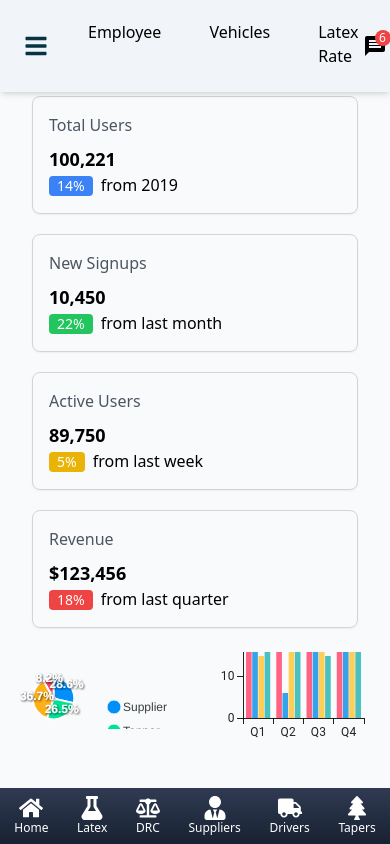
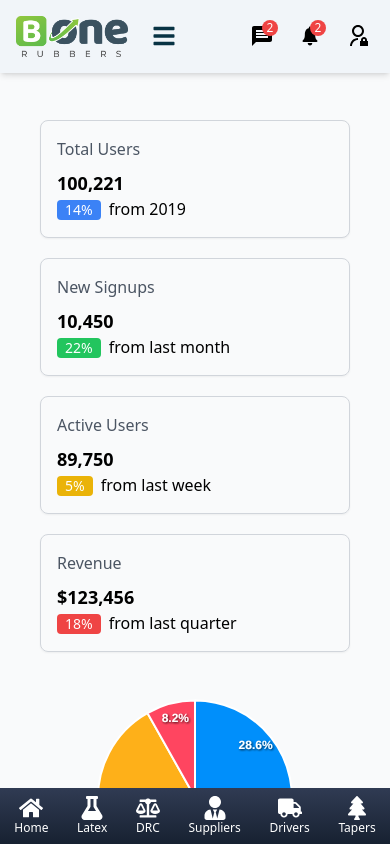
Before and after one commit to bonecompany/Supplier-Management-Client, a React (Vite) app: page / in a window 390 px wide. Built offline with nearby package versions, Linux system fonts and the light colour scheme.

Commit message:
22 th commit for deployment branch for more responsive on home page

```diff
--- a/src/components/admin.components/AdminNavbar.jsx
+++ b/src/components/admin.components/AdminNavbar.jsx
@@ -10,7 +10,7 @@ import NotificationDropdown from "./NotificationDropdown";
 import LogoutDropdown from "./LogoutDropdown";
 import { toast } from "react-toastify";
 
-const AdminNavbar = ({ toggleSidebar, isExpanded }) => {
+const AdminNavbar = ({ toggleSidebar, isExpanded, screen }) => {
   const [showMessageDropdown, setShowMessageDropdown] = useState(false);
   const [showNotificationDropdown, setShowNotificationDropdown] =
     useState(false);
@@ -19,10 +19,6 @@ const AdminNavbar = ({ toggleSidebar, isExpanded }) => {
   const navigate = useNavigate();
 
   const messages = [
-    { sender: "John Doe", text: "Meeting at 3 PM" },
-    { sender: "Jane Smith", text: "New task assigned" },
-    { sender: "John Doe", text: "Meeting at 3 PM" },
-    { sender: "Jane Smith", text: "New task assigned" },
     { sender: "John Doe", text: "Meeting at 3 PM" },
     { sender: "Jane Smith", text: "New task assigned" },
     // Add more messages here
@@ -37,33 +33,17 @@ const AdminNavbar = ({ toggleSidebar, isExpanded }) => {
       title: "New Comment",
       description: "You have a new comment on your post",
     },
-    {
-      title: "System Update",
-      description: "System will be down at 12 AM",
-    },
-    {
-      title: "New Comment",
-      description: "You have a new comment on your post",
-    },
     // Add more notifications here
   ];
 
   const handleClickMessageIcon = () => {
-    if (showMessageDropdown) {
-      setShowMessageDropdown(false);
-    } else {
-      setShowMessageDropdown(true);
+    setShowMessageDropdown(!showMessageDropdown);
     setShowNotificationDropdown(false);
-    }
   };
 
   const handleClickNotificationIcon = () => {
-    if (showNotificationDropdown) {
-      setShowNotificationDropdown(false);
-    } else {
-      setShowNotificationDropdown(true);
+    setShowNotificationDropdown(!showNotificationDropdown);
     setShowMessageDropdown(false);
-    }
   };
 
   const handleClickLogoutIcon = () => {
@@ -71,10 +51,6 @@ const AdminNavbar = ({ toggleSidebar, isExpanded }) => {
     setShowMessageDropdown(false);
     setShowNotificationDropdown(false);
   };
-
-  const closeMessageDropdown = () => setShowMessageDropdown(false);
-  const closeNotificationDropdown = () => setShowNotificationDropdown(false);
-  const closeLogoutDropdown = () => setShowLogoutDropdown(false);
 
   const handleLogout = () => {
     sessionStorage.removeItem("adminToken");
@@ -85,79 +61,34 @@ const AdminNavbar = ({ toggleSidebar, isExpanded }) => {
   };
 
   return (
-    <div className="flex items-center justify-between w-full bg-slate-100 shadow-md">
-      <div
-        className={`flex items-center p-4  ${
-          isExpanded ? "w-64 justify-between" : "justify-start gap-4"
-        }`}
-      >
-        {isExpanded ? (
-          <>
-            <Link
-              to="/admin"
-              className="transition-all duration-500 ease-in-out"
-            >
-              <img
-                src={Logo}
-                alt="B One Rubbers"
-                className="w-28 transition-all duration-500 ease-in-out"
-              />
+    <div className="flex items-center justify-between w-full bg-slate-100 shadow-md p-4">
+      <div className={`flex items-center ${isExpanded ? "w-64" : "w-auto"}`}>
+        <Link to="/admin" className="transition-all duration-500 ease-in-out">
+          <img src={Logo} alt="B One Rubbers" className="w-28" />
         </Link>
         <button
           onClick={toggleSidebar}
-              className="p-2 text-cyan-950 hover:bg-gray-300 rounded-full transition-all duration-500 ease-in-out"
+          className="ml-4 p-2 text-cyan-950 hover:bg-gray-300 rounded-full transition-all duration-500 ease-in-out"
         >
           <FaBars className="text-2xl" />
         </button>
-          </>
-        ) : (
-          <>
-            <button
-              onClick={toggleSidebar}
-              className="p-2 text-cyan-950 hover:bg-gray-300 rounded-full transition-all duration-500 ease-in-out"
-            >
-              <FaBars className="text-2xl" />
-            </button>
-            <Link
-              to="/admin"
-              className="transition-all duration-500 ease-in-out delay-150"
-            >
-              <img
-                src={Logo}
-                alt="B One Rubbers"
-                className="w-28 ml-2 transition-all duration-500 ease-in-out"
-              />
-            </Link>
-          </>
-        )}
       </div>
 
-      <div className="flex flex-grow justify-between items-center p-4">
-        <div className="flex-1 flex justify-center gap-12 font-medium">
-          <Link
-            to={"#"}
-            className="py-1 border-b-4 border-gray-100 hover:border-red-500 duration-500 "
-          >
+      <div className="flex items-center relative">
+        <div className="hidden md:flex flex-grow justify-center gap-12 font-medium">
+          <Link to="#" className="py-1 border-b-4 border-gray-100 hover:border-red-500 duration-500">
             Employee
           </Link>
-          <Link
-            to={"#"}
-            className="py-1 border-b-4 border-gray-100 hover:border-red-500 duration-500 "
-          >
+          <Link to="#" className="py-1 border-b-4 border-gray-100 hover:border-red-500 duration-500">
             Vehicles
           </Link>
-          <Link
-            to={"#"}
-            className="py-1 border-b-4 border-gray-100 hover:border-red-500 duration-500 "
-          >
+          <Link to="#" className="py-1 border-b-4 border-gray-100 hover:border-red-500 duration-500">
             Latex Rate
           </Link>
         </div>
-        <div className="flex-1 flex gap-20 justify-center  relative">
-          <span
-            onClick={handleClickMessageIcon}
-            className="cursor-pointer relative hover:bg-slate-300 duration-300 p-1 rounded-full"
-          >
+
+        <div className="flex items-center gap-4 relative">
+          <span onClick={handleClickMessageIcon} className="cursor-pointer relative hover:bg-slate-300 p-1 rounded-full">
             <MdMessage className="text-2xl" />
             {messages.length > 0 && (
               <span className="absolute top-0 right-0 bg-red-500 text-white rounded-full text-xs w-4 h-4 flex items-center justify-center">
@@ -167,14 +98,11 @@ const AdminNavbar = ({ toggleSidebar, isExpanded }) => {
             <MessageDropdown
               isOpen={showMessageDropdown}
               messages={messages}
-              onClose={closeMessageDropdown}
-              state={setShowNotificationDropdown}
+              onClose={() => setShowMessageDropdown(false)}
             />
           </span>
-          <span
-            onClick={handleClickNotificationIcon}
-            className="cursor-pointer relative hover:bg-slate-300 p-1 duration-300 rounded-full"
-          >
+
+          <span onClick={handleClickNotificationIcon} className="cursor-pointer relative hover:bg-slate-300 p-1 rounded-full">
             <IoIosNotifications className="text-2xl" />
             {notifications.length > 0 && (
               <span className="absolute top-0 right-0 bg-red-500 text-white rounded-full text-xs w-4 h-4 flex items-center justify-center">
@@ -184,17 +112,15 @@ const AdminNavbar = ({ toggleSidebar, isExpanded }) => {
             <NotificationDropdown
               isOpen={showNotificationDropdown}
               notifications={notifications}
-              onClose={closeNotificationDropdown}
+              onClose={() => setShowNotificationDropdown(false)}
             />
           </span>
-          <span
-            onClick={handleClickLogoutIcon}
-            className="cursor-pointer relative hover:bg-slate-300 duration-300 p-1 rounded-full"
-          >
+
+          <span onClick={handleClickLogoutIcon} className="cursor-pointer relative hover:bg-slate-300 p-1 rounded-full ">
             <RiAdminLine className="text-2xl" />
             <LogoutDropdown
               isOpen={showLogoutDropdown}
-              onClose={closeLogoutDropdown}
+              onClose={() => setShowLogoutDropdown(false)}
               onLogout={handleLogout}
             />
           </span>
--- a/src/components/admin.components/AdminSidebar.jsx
+++ b/src/components/admin.components/AdminSidebar.jsx
@@ -1,131 +1,3 @@
-// import React, { useState } from "react";
-// import {
-//   FaHome,
-//   FaTruck,
-//   FaUserTie,
-//   FaTree,
-//   FaFlask,
-//   FaSignOutAlt,
-//   FaBalanceScale,
-// } from "react-icons/fa";
-// import SidebarItem from "./SidebarItem";
-// import AdminNavbar from "./AdminNavbar";
-// import { Outlet, useNavigate } from "react-router-dom";
-
-// const AdminSidebar = () => {
-//   const [isExpanded, setIsExpanded] = useState(true);
-//   const [isMenu, setIsMenu] = useState("")
-
-//   const navigate = useNavigate();
-
-//   const toggleSidebar = () => {
-//     setIsExpanded(!isExpanded);
-//   };
-
-//   return (
-//     <div className="flex h-screen flex-col ">
-//       <header className="fixed left-0 top-0 right-0 z-50 ">
-//         <AdminNavbar toggleSidebar={toggleSidebar} isExpanded={isExpanded} />
-//       </header>
-//       <div className="flex h-full pt-[72px] ">
-//         <aside
-//           className={`flex flex-col ${isExpanded ? "w-64 px-2" : "w-16"
-//             } bg-gradient-to-b from-[#303b53] to-[#172131] text-white h-full transition-width duration-200 shadow-lg`}
-//         >
-//           <nav className="flex flex-col justify-between flex-1 ">
-//             <div className="flex flex-col space-y-2 mt-4 px-1 ">
-//               <SidebarItem
-//                 icon={<FaHome />}
-//                 label="Home"
-//                 isExpanded={isExpanded}
-//                 isMenu={isMenu}
-//                 onClick={() => {
-//                   navigate("/admin");
-//                   setIsExpanded(!isExpanded);
-//                   setIsMenu("Home")
-//                 }}
-//               />
-//               <SidebarItem
-//                 icon={<FaFlask />}
-//                 label="Latex Parchase"
-//                 isExpanded={isExpanded}
-//                 isMenu={isMenu}
-//                 onClick={() => {
-//                   navigate("/admin/latex-parchase");
-//                   setIsExpanded(false);
-//                   setIsMenu("Latex Parchase")
-//                 }}
-//               />
-//               <SidebarItem
-//                 icon={<FaBalanceScale />}
-//                 label="DRC Updation"
-//                 isExpanded={isExpanded}
-//                 isMenu={isMenu}
-//                 onClick={() => {
-//                   navigate("/admin/drc-updation");
-//                   setIsExpanded(false);
-//                   setIsMenu("DRC Updation")
-//                 }}
-//               />
-//               <SidebarItem
-//                 icon={<FaUserTie />}
-//                 label="Suppliers"
-//                 isExpanded={isExpanded}
-//                 isMenu={isMenu}
-//                 onClick={() => {
-//                   navigate("/admin/suppliers");
-//                   setIsExpanded(false);
-//                   setIsMenu("Suppliers")
-//                 }}
-//               />
-//               <SidebarItem
-//                 icon={<FaTruck />}
-//                 label="Drivers"
-//                 isExpanded={isExpanded}
-//                 isMenu={isMenu}
-//                 onClick={() => {
-//                   navigate("/admin/drivers");
-//                   setIsExpanded(false);
-//                   setIsMenu("Drivers")
-//                 }}
-//               />
-//               <SidebarItem
-//                 icon={<FaTree />}
-//                 label="Tapers"
-//                 isExpanded={isExpanded}
-//                 isMenu={isMenu}
-//                 onClick={() => {
-//                   navigate("/admin/tapers");
-//                   setIsExpanded(false);
-//                   setIsMenu("Tapers")
-//                 }}
-//               />
-//             </div>
-//           </nav>
-//           <div
-//             className={`text-center p-4 text-sm text-gray-400 ${isExpanded ? "block" : "hidden"
-//               }`}
-//           >
-//             © 2024 B One Rubbers
-//           </div>
-//         </aside>
-//         <main className="w-[100vh] h-full flex-1 bg-gray-50 overflow-auto ">
-//           <Outlet />
-//         </main>
-//       </div>
-//     </div>
-//   );
-// };
-
-// export default AdminSidebar;
-
-
-
-
-
-
-
-import React, { useState } from "react";
 import {
   FaHome,
   FaTruck,
@@ -138,10 +10,12 @@ import {
 import SidebarItem from "./SidebarItem";
 import AdminNavbar from "./AdminNavbar";
 import { Outlet, useNavigate } from "react-router-dom";
-import BottomNavbar from "./BottomNavbar"; // Import the new bottom navbar
+import BottomNavbar from "./BottomNavbar";
+import { useState,useEffect } from "react";
 
 const AdminSidebar = () => {
   const [isExpanded, setIsExpanded] = useState(true);
+  const [smallScreen, setSmallScreen] = useState(false);
   const [isMenu, setIsMenu] = useState("");
 
   const navigate = useNavigate();
@@ -150,16 +24,30 @@ const AdminSidebar = () => {
     setIsExpanded(!isExpanded);
   };
 
+  useEffect(() => {
+    const handleResize = () => {
+      setSmallScreen(window.innerWidth < 1024);
+    };
+
+    handleResize();
+
+    window.addEventListener("resize", handleResize);
+
+    return () => {
+      window.removeEventListener("resize", handleResize);
+    };
+  }, []);
+
+
   return (
     <div className="flex h-screen flex-col ">
       <header className="fixed left-0 top-0 right-0 z-50 ">
-        <AdminNavbar toggleSidebar={toggleSidebar} isExpanded={isExpanded} />
+        <AdminNavbar toggleSidebar={toggleSidebar} isExpanded={isExpanded}  screen={smallScreen}  />
       </header>
       <div className="flex h-full pt-[72px]">
-        {/* Sidebar for large screens */}
+
         <aside
-          className={`hidden lg:flex flex-col ${isExpanded ? "w-64 px-2" : "w-16"
-            } bg-gradient-to-b from-[#303b53] to-[#172131] text-white h-full transition-width duration-200 shadow-lg`}
+          className={`hidden lg:flex flex-col ${isExpanded ? "w-64 px-2" : "w-16"} bg-gradient-to-b from-[#303b53] to-[#172131] text-white h-full transition-width duration-200 shadow-lg`}
         >
           <nav className="flex flex-col justify-between flex-1">
             <div className="flex flex-col space-y-2 mt-4 px-1">
@@ -176,13 +64,13 @@ const AdminSidebar = () => {
               />
               <SidebarItem
                 icon={<FaFlask />}
-                label="Latex Parchase"
+                label="Latex Purchase"
                 isExpanded={isExpanded}
                 isMenu={isMenu}
                 onClick={() => {
-                  navigate("/admin/latex-parchase");
+                  navigate("/admin/latex-purchase");
                   setIsExpanded(false);
-                  setIsMenu("Latex Parchase");
+                  setIsMenu("Latex Purchase");
                 }}
               />
               <SidebarItem
@@ -232,15 +120,13 @@ const AdminSidebar = () => {
             </div>
           </nav>
           <div
-            className={`text-center p-4 text-sm text-gray-400 ${isExpanded ? "block" : "hidden"
-              }`}
+            className={`text-center p-4 text-sm text-gray-400 ${isExpanded ? "block" : "hidden"}`}
           >
             © 2024 B One Rubbers
           </div>
         </aside>
 
-        {/* Bottom Navbar for small screens */}
-        <BottomNavbar isMenu={isMenu} setIsMenu={setIsMenu} />
+        <BottomNavbar isMenu={isMenu} setIsMenu={setIsMenu} screen={smallScreen} />
 
         <main className="w-[100vh] h-full flex-1 bg-gray-50 overflow-auto ">
           <Outlet />
--- a/src/components/admin.components/BottomNavbar.jsx
+++ b/src/components/admin.components/BottomNavbar.jsx
@@ -9,7 +9,8 @@ import {
 } from "react-icons/fa";
 import { useNavigate } from "react-router-dom";
 
-const BottomNavbar = ({ isMenu, setIsMenu }) => {
+const BottomNavbar = ({ isMenu, setIsMenu,screen }) => {
+  console.log(screen)
   const navigate = useNavigate();
 
   return (
--- a/src/components/admin.components/Graph.jsx
+++ b/src/components/admin.components/Graph.jsx
@@ -1,21 +1,20 @@
 import React from "react";
 import { BarChart } from "@mui/x-charts";
-import PieChart from "../../components/admin.components/PieChart"
 function Graph() {
   return (
-    <div className="py-6 sm:py-8 lg:py-12">
+    <div >
       <div className="mx-auto max-w-screen-2xl px-4 md:px-8">
-        <div className="grid grid-cols-2 items-center gap-4 sm:grid-cols-3 md:gap-6 xl:gap-8">
 
-          <div > <PieChart/></div>
 
-          <div className="group relative flex h-48 max-sm:h-24 items-end overflow-hidden rounded-lg md:col-span-2 md:h-80">
+
+          <div className="group relative flex h-48 max-sm:h-48 items-end overflow-hidden rounded-lg md:col-span-2 md:h-80">
             <BarChart
               series={[
                 { data: [35, 44, 24, 34], color: "#FF6384" }, // - Red
                 { data: [51, 6, 49, 30], color: "#36A2EB" }, // - Blue
                 { data: [15, 25, 30, 50], color: "#FFCE56" }, // - Yellow
                 { data: [60, 50, 15, 25], color: "#4BC0C0" }, // - Green
+
               ]}
               height={290}
               xAxis={[{ data: ["Q1", "Q2", "Q3", "Q4"], scaleType: "band" }]}
@@ -23,7 +22,6 @@ function Graph() {
             />
           </div>
 
-        </div>
       </div>
     </div>
   );
--- a/src/components/admin.components/LogoutDropdown.jsx
+++ b/src/components/admin.components/LogoutDropdown.jsx
@@ -21,7 +21,7 @@ const LogoutDropdown = ({ isOpen, onClose, onLogout }) => {
     isOpen && (
       <div
         ref={dropdownRef}
-        className="absolute left-0 mt-2 w-48 bg-white border border-gray-200 shadow-lg rounded-lg p-2 z-50 "
+        className="absolute right-2 mt-2 w-48 bg-white border border-gray-200 shadow-lg rounded-lg p-2 z-50 "
       >
         <ul className="">
           <li className="py-2 px-4 hover:bg-gray-100 cursor-pointer border-b-2">
--- a/src/components/admin.components/PieChart.jsx
+++ b/src/components/admin.components/PieChart.jsx
@@ -3,28 +3,48 @@ import ReactApexChart from 'react-apexcharts';
 
 const ApexChart = () => {
   const [chartState] = useState({
-    series: [70, 65,90,20],
+    series: [70, 65, 90, 20],
     options: {
-      labels: ['Supplier', 'Tapper','latex','driver'],
+      labels: ['Supplier', 'Tapper', 'Latex', 'Driver'],
+      chart: {
+        width: '100%',
+      },
+      responsive: [
+        {
+          breakpoint: 640,
+          options: {
+            chart: {
+              width: "100%",
+            },
+            legend: {
+              position: 'bottom',
+            },
+          },
+        },
+        {
+          breakpoint: 1024,
+          options: {
+            chart: {
+              width: "100%",
+            },
+            legend: {
+              position: 'right',
+            },
+          },
+        },
+      ],
     },
   });
 
   return (
-    <>
-
+    <div className="w-full sm:w-[500px] xl:w-[700px] max-w-full">
       <ReactApexChart
         options={chartState.options}
         series={chartState.series}
         type="pie"
         width="100%"
-          className="max-w-[300px] sm:max-w-[500px]"
       />
-
-
-
-
-      </>
-
+    </div>
   );
 };
 
--- a/src/pages/admin.pages/AdminHome.jsx
+++ b/src/pages/admin.pages/AdminHome.jsx
@@ -1,14 +1,19 @@
 import React from "react";
 import StatusCards from "../../components/admin.components/StatusCards";
 import Graph from "../../components/admin.components/Graph";
+import PieChart from "../../components/admin.components/PieChart"
 
 
 const AdminHome = () => {
   return (
-    <div className="pt-6 ">
+    <div className="p-2 mt-10 ">
 
       <StatusCards />
-      <Graph/>
+      <div className="grid grid-cols-1 md:grid-cols-2 m-10 gap-8" >
+        <PieChart />
+        <Graph />
+      </div>
+
     </div>
   );
 };
```
Lines whose indentation alone changed are shown as unchanged.
